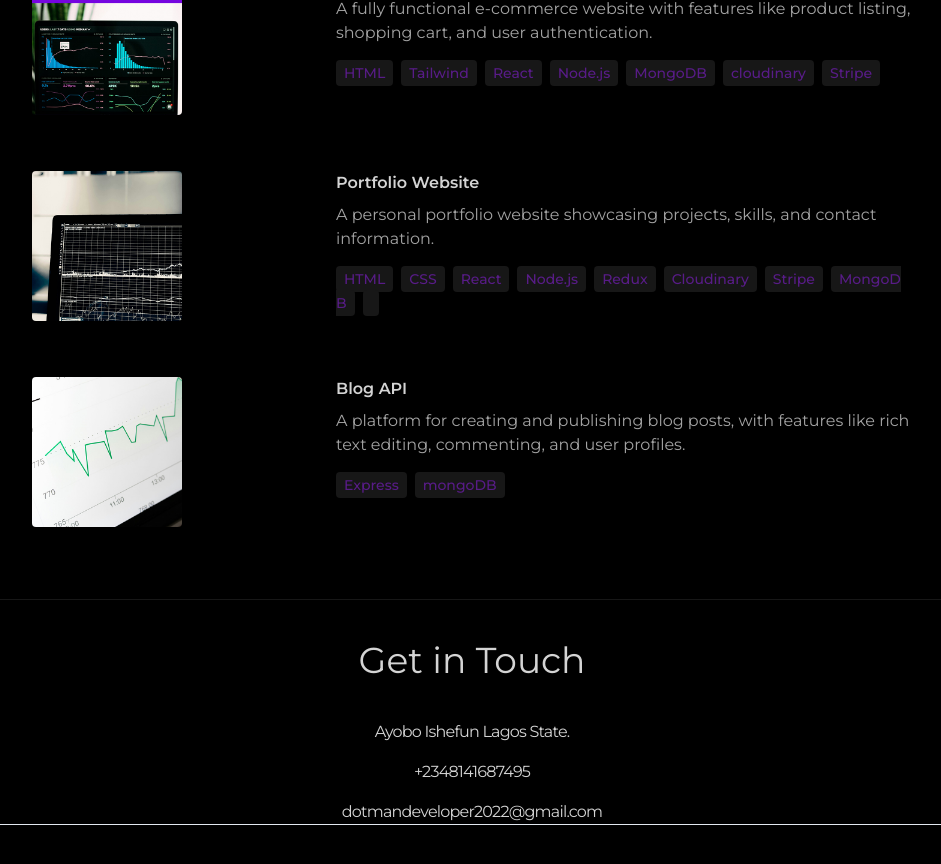
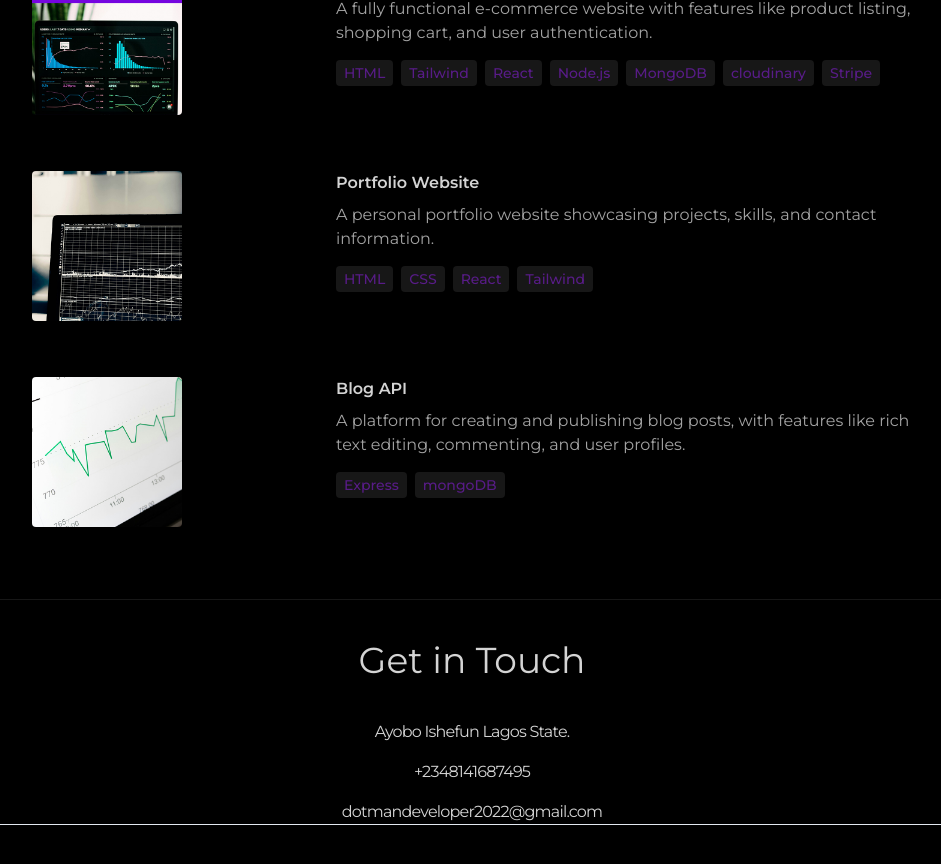
Before and after one commit to maleekadedotun/react-portfolio, a React (Vite) app: page / in a window 1280 px wide. Shown: the part 2595-3459 px from the top of the page, without its empty margins (168-1109 px from the left). Built offline with nearby package versions, Linux system fonts and the light colour scheme; no server answers; a web font is replaced by a local one.

Commit message:
edit portfolio

```diff
--- a/src/constants/index.js
+++ b/src/constants/index.js
@@ -71,7 +71,7 @@ export const PROJECTS = [
     image: project3,
     description:
       "A personal portfolio website showcasing projects, skills, and contact information.",
-    technologies: ["HTML", "CSS", "React", "Node.js", "Redux", "Cloudinary", "Stripe", "MongoDB", "" ],
+    technologies: ["HTML", "CSS", "React", "Tailwind" ],
   },
   {
     title: "Blog API",
```
